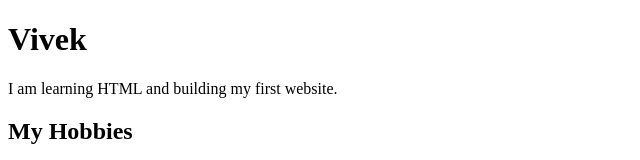
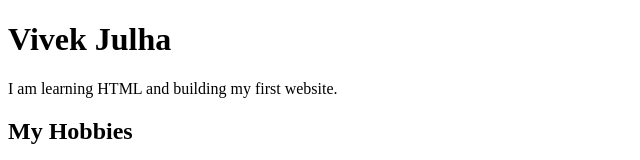
Before and after one commit to vivekjulha60-ctrl/hackathon_june_2026, a plain HTML site: page index.html in a window 1280 px wide. Shown: the top 160 px of the page, without its empty margins (0-640 px from the left). Drawn offline with Linux system fonts and the light colour scheme.

Commit message:
Update index.html

```diff
--- a/index.html
+++ b/index.html
@@ -5,7 +5,7 @@
     </head>
 
     <body>
-        <h1>Vivek</h1>
+        <h1>Vivek Julha</h1>
         <p>I am learning HTML and building my first website.</p>
 
         <h2>My Hobbies</h2>
```
